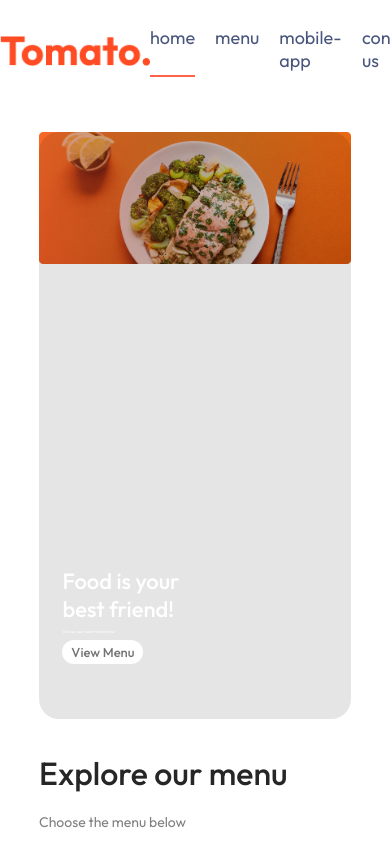
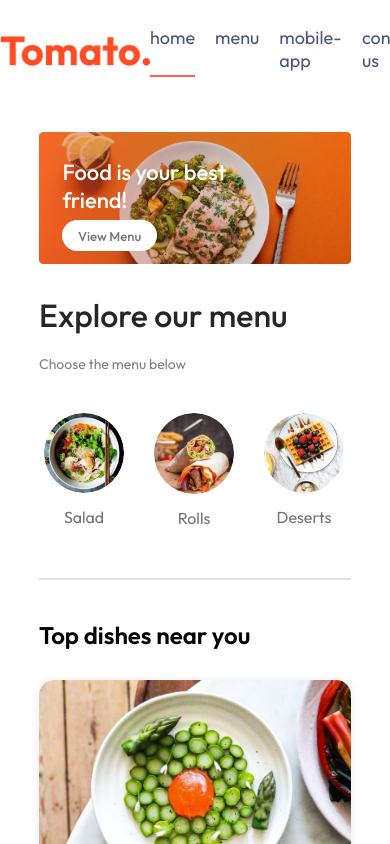
Before and after one commit to Vespulaz/food-delivery-website, a React (Vite) app: page / in a window 390 px wide. Shown: the top 844 px of the page. Built offline with nearby package versions, Linux system fonts and the light colour scheme.

Commit message:
Add responsive and change the height of the header image

```diff
--- a/src/components/Header/Header.css
+++ b/src/components/Header/Header.css
@@ -1,23 +1,9 @@
 .header {
-    height: 70vh;
+    height: 34vw;
     margin: 30px auto;
     background: url('/public/header_img.png') no-repeat;
     background-size: contain;
     position: relative;
-}
-
-/*Thêm 1 lớp phủ trước background sau content*/
-.header::before {
-    content: '';
-    position: absolute;
-    top: 0;
-    left: 0;
-    right: 0;
-    bottom: 0;
-    width: 100%;
-    height: 99.3%;
-    background-color: rgba(0, 0, 0, 0.1);
-    border-radius: 20px;
 }
 
 .header-contents {
@@ -52,3 +38,23 @@
     font-size: max(1vw, 13px);
     border-radius: 50px;
 }
+
+@media (max-width: 1050px) {
+    .header-contents {
+        max-width: 45%;
+    }
+}
+
+@media (max-width: 750px) {
+    .header-contents {
+        max-width: 65%;
+    }
+
+    .header-contents p {
+        display: none;
+    }
+
+    .header-contents button {
+        padding: 2vw 4vw;
+    }
+}
```
